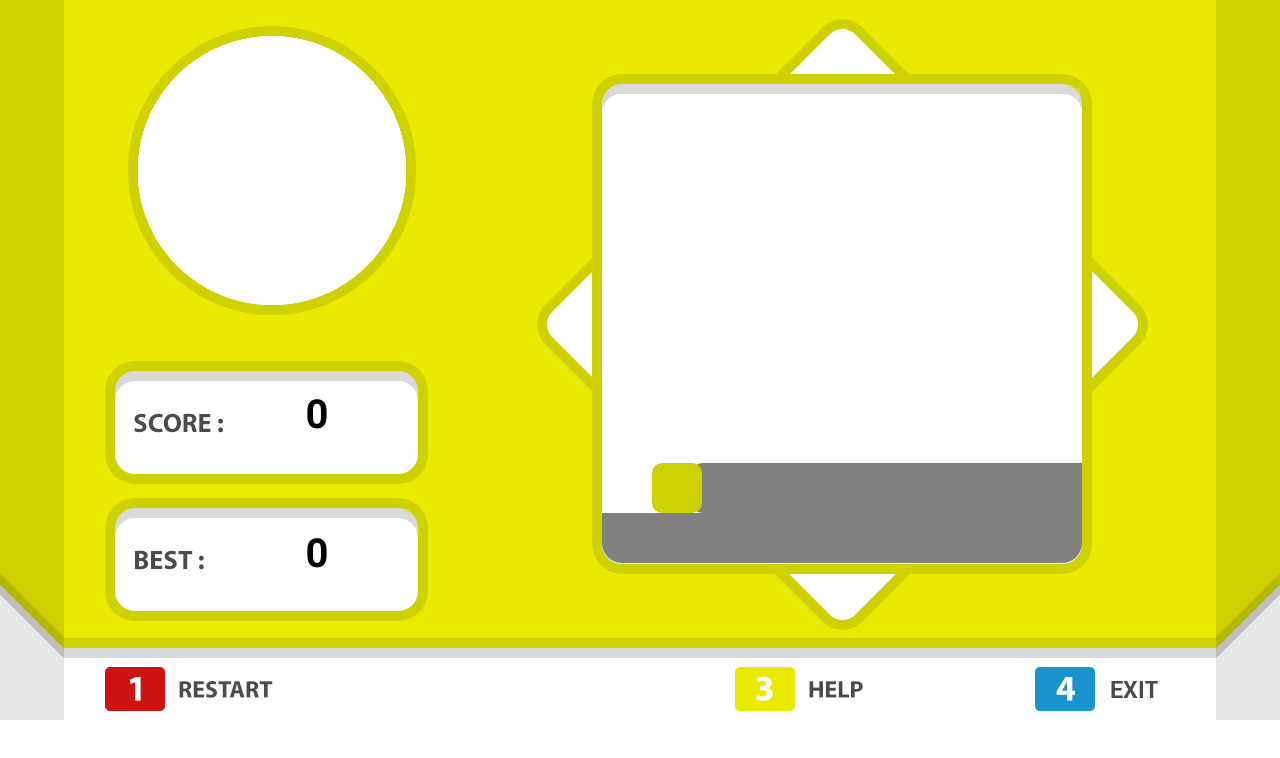
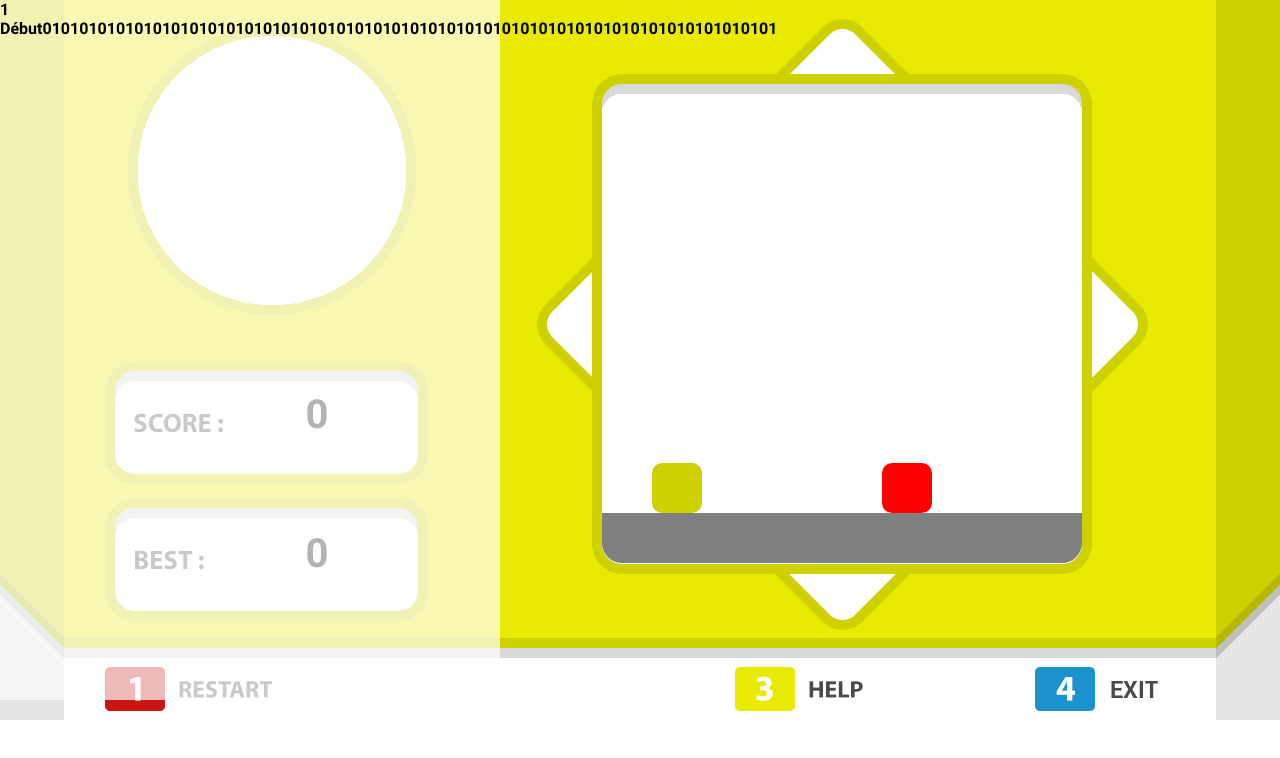
Before and after one commit to taingk/JumpMania, a plain HTML site: page index.html in a window 1280 px wide. Drawn offline with Linux system fonts and the light colour scheme.

Commit message:
Hide&Show

```diff
--- a/css/index.css
+++ b/css/index.css
@@ -113,6 +113,21 @@ body {
 	z-index: 2;
 }
 
+.bloc4 {
+	position: absolute;
+	bottom: 50px;
+	right: 0px;
+
+	width: 50px;
+	height: 50px;
+
+	visibility: hidden;
+
+	background-color: red;
+	border-radius: 	10px;
+	z-index: 2;
+}
+
 #ground{
 	position: absolute;
 	bottom: 0px;
--- a/index.html
+++ b/index.html
@@ -8,7 +8,7 @@
 	</head>
 
 	<body style="background-color: white">
-		<!-- <div id="log" style="position:absolute;z-index:2;background-color:rgba(255,255,255,0.7);height:700px;width:500px;left:0"></div> -->
+		<div id="log" style="position:absolute;z-index:2;background-color:rgba(255,255,255,0.7);height:700px;width:500px;left:0"></div>
 
 		<div id="score">0</div>
 		<div id="bestScore">0</div>
@@ -17,6 +17,16 @@
 			<div id="bloc1"></div>
 			<div id="bloc2"></div>
 			<div id="bloc3"></div>
+			<div id="0" class="bloc4"></div>
+			<div id="1" class="bloc4"></div>
+			<div id="2" class="bloc4"></div>
+			<div id="3" class="bloc4"></div>
+			<div id="4" class="bloc4"></div>
+			<div id="5" class="bloc4"></div>
+			<div id="6" class="bloc4"></div>
+			<div id="7" class="bloc4"></div>
+			<div id="8" class="bloc4"></div>
+			<div id="9" class="bloc4"></div>
 			<div id="ground"></div>
 		</div>
 
--- a/js/index.js
+++ b/js/index.js
@@ -6,6 +6,8 @@ initCookies();
 function playsong() {
     return 0;
 }
+
+$('#log').append('1 Début');
 
 /* STATIC VARIABLES */
 var GAMEBOARDWIDTH = $('#gameboard').width();
@@ -16,6 +18,8 @@ var MOVE_DELAI = 30;
 var JUMP_DELAI = 10;
 var LIFENB = 3;
 var RADIUS = 20;
+
+//$('#log').append('2 Début');
 
 /* GAME OBJECTS */
 //player
@@ -263,9 +267,10 @@ function keyFunction(evnt) {
         }
         break;
         case "DOWN":
-            clearInterval(move);
+            /*clearInterval(move);
             $('#bloc1').css('left', GAMEBOARDWIDTH + 'px');
-            move = setInterval(moveBloc, MOVE_DELAI);
+            move = setInterval(moveBloc, MOVE_DELAI);*/
+			blocsGenerator();
         break;
         case "RIGHT":
 			sky = sky - 50;
@@ -285,15 +290,72 @@ function keyFunction(evnt) {
     }
 }
 
-var start = setTimeout(launchEvent, delay);
+
+blocsGenerator();
+
+/*
+function blocsGenerator() {
+	var blocPos = 50;
+	var width = blocPos;
+	var nb_bloc = 0;
+	var i = 0;
+
+	for (; width < GAMEBOARDWIDTH + blocPos; width = width + blocPos, nb_bloc ++) {
+		$('#gameboard').append('<div id="'+nb_bloc+'" class="bloc4"></div>');
+		$('#' + nb_bloc).css('visibility','hidden');
+		if (width >= blocPos * 2)
+			$('#' + nb_bloc).css('left', $('#' + (nb_bloc - 1)).position().left - blocPos + 'px');
+	}
+
+	var defile = setInterval(function() {
+		if (i <= nb_bloc) {
+			$('#' + (i - 1)).remove();
+			$('#' + i).css('visibility', 'visible');
+			i++;
+		} else {
+			clearInterval(defile);
+			$('#log').append('Fin défilement __ ');
+			setTimeout(blocsGenerator, 1000);
+		}
+	}, 50);
+}*/
+
+function blocsGenerator() {
+	var blocPos = 50;
+	var width = blocPos;
+	var nb_bloc = 0;
+	var i = 0;
+
+	var defile = setInterval(function() {
+		$('#log').append('0');
+		if (width < GAMEBOARDWIDTH + blocPos) {
+			if (width >= blocPos * 2)
+				$('#' + nb_bloc).css('left', $('#' + (nb_bloc - 1)).position().left - blocPos + 'px');
+			 width = width + blocPos;
+			 nb_bloc ++;
+		}
+		console.log(nb_bloc);
+		$('#log').append('1');
+		if (i <= nb_bloc) {
+			$('#' + (i - 1)).css('visibility', 'hidden');
+			$('#' + i).css('visibility', 'visible');
+			i++;
+		} else {
+			clearInterval(defile);
+			setTimeout(blocsGenerator, 1000);
+		}
+	}, 50);
+}
+
+//var start = setTimeout(launchEvent, delay);
 
 function launchEvent() {
-	var event = Math.floor((Math.random() * 3) + 1);
+	var event = 3/*Math.floor((Math.random() * 3) + 1)*/;
 	var passThrough;
 
 	event == 1 || event == 2 ? passThrough = GAMEBOARDWIDTH + 90 : passThrough = 0;
 
-	delay = Math.floor((Math.random() * 950) + 550);
+	delay = 3000/*Math.floor((Math.random() * 950) + 550)*/;
 	start2 = setTimeout(launchEvent, delay);
 	nb_bloc = nb_bloc + 1;
 	//var MOVE_DELAI = Math.floor((Math.random() * 35) + 25);
```
